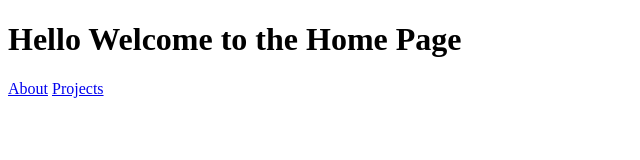
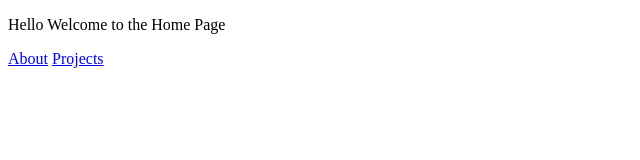
Before and after one commit to sheharyar199/Assignment9_18, a plain HTML site: page index.html in a window 1280 px wide. Shown: the whole page, without its empty margins (0-640 px from the left). Drawn offline with Linux system fonts and the light colour scheme.

Commit message:
some minor changes

```diff
--- a/index.html
+++ b/index.html
@@ -5,7 +5,7 @@
     <title>Home</title>
 </head>
 <body>
-<h1>Hello Welcome to the Home Page</h1>
+<p>Hello Welcome to the Home Page</p>
 <a href="About.html">About</a>
 <a href="Projects.html">Projects</a>
 </body>
```
